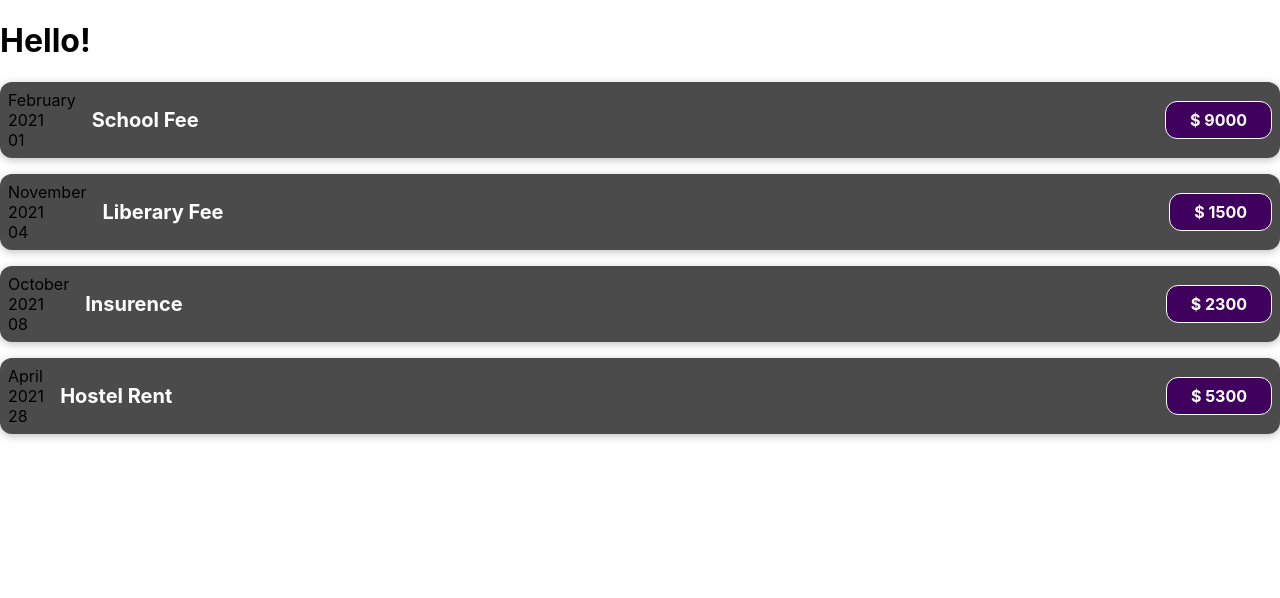
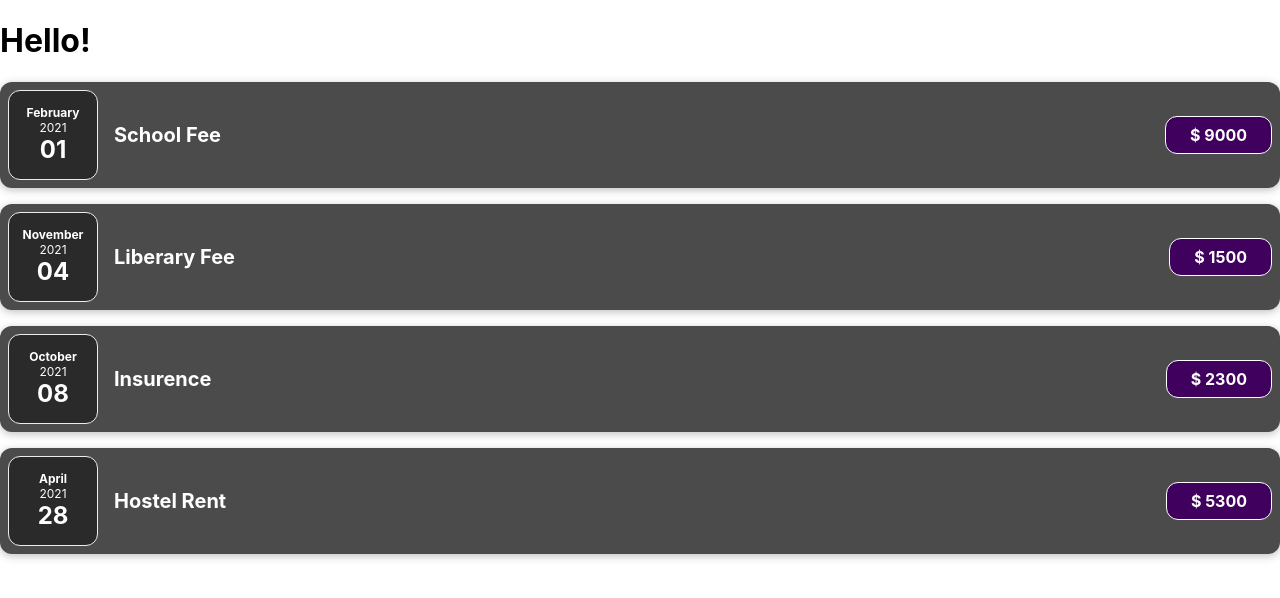
Before and after one commit to Dadhimukh/Expenses_Tracker_Project-react, a JavaScript app: page / in a window 1280 px wide. Shown: the top 598 px of the page. Built offline with nearby package versions, Linux system fonts and the light colour scheme.

Commit message:
creating new component Date and uing that component in previous component

```diff
--- /dev/null
+++ b/src/Components/ExpenseDate.css
@@ -0,0 +1,27 @@
+.expense-date{
+      display: flex;
+      flex-direction: column;
+      width: 5.5rem;
+      height: 5.5rem;
+      border: 1px solid #ececec;
+      background-color: #2a2a2a;
+      color: white;
+      border-radius: 12px;
+      align-items: center;
+      justify-content: center;
+}
+.expense-date__month{
+      font-size: 0.75rem;
+      font-weight: bold;
+}
+
+
+.expense-date__year{
+      font-size: 0.75rem;
+}
+
+
+.expense-date__day{
+      font-size: 1.5rem;
+      font-weight: bold;
+}
--- /dev/null
+++ b/src/Components/ExpenseDate.js
@@ -0,0 +1,22 @@
+import './ExpenseItem.css';
+
+function ExpenseDate(props){
+
+      const month = props.date.toLocaleString('en-US' , {month: "long"});
+      const year = props.date.getFullYear();
+      const day = props.date.toLocaleString('en-US' , {day:'2-digit'});
+
+      return(
+            <>
+                  <div className='expense-date'>
+                        <div className='expense-date__month'>{month}</div>
+                        <div className='expense-date__year'>{year}</div>
+                        <div className='expense-date__day'>{day}</div>
+                  </div>
+            </>
+      );
+
+}
+
+
+export default ExpenseDate;
--- a/src/Components/ExpenseItem.js
+++ b/src/Components/ExpenseItem.js
@@ -1,18 +1,13 @@
-import "./ExpenseItem.css";
+import "./ExpenseDate.css";
+
+import ExpenseDate from "./ExpenseDate";
+
 
 function ExpenseItem(props){
 
-      const month = props.date.toLocaleString('en-US' , {month: "long"});
-      const year = props.date.getFullYear();
-      const day = props.date.toLocaleString('en-US' , {day:'2-digit'});
-
       return(
             <div className="expense-item">
-                  <div>
-                        <div>{month}</div>
-                        <div>{year}</div>
-                        <div>{day}</div>
-                  </div>
+                  <ExpenseDate date={props.date}/>
                   <div className="expense-item__description">
                         <h2>{ props.title}</h2>
                   </div>
```
